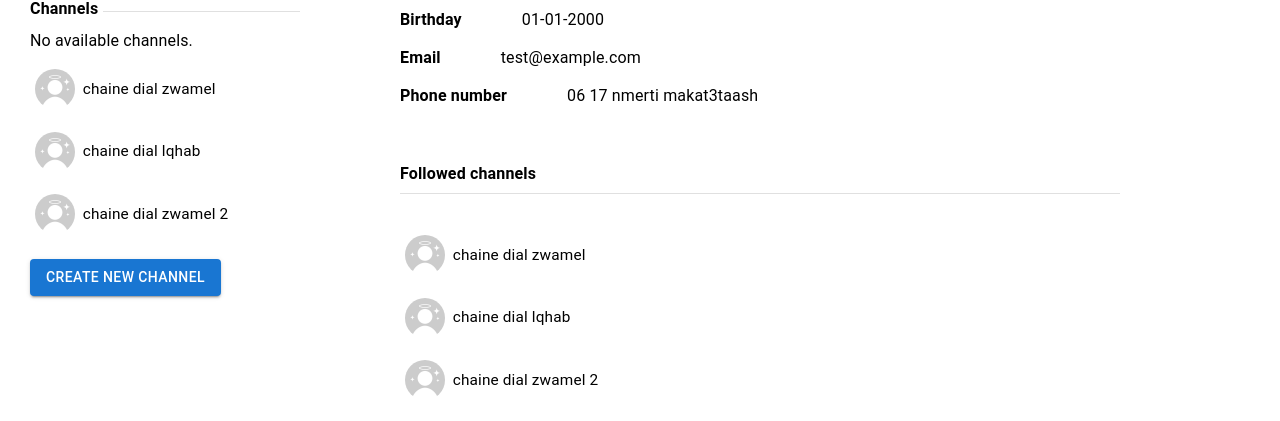
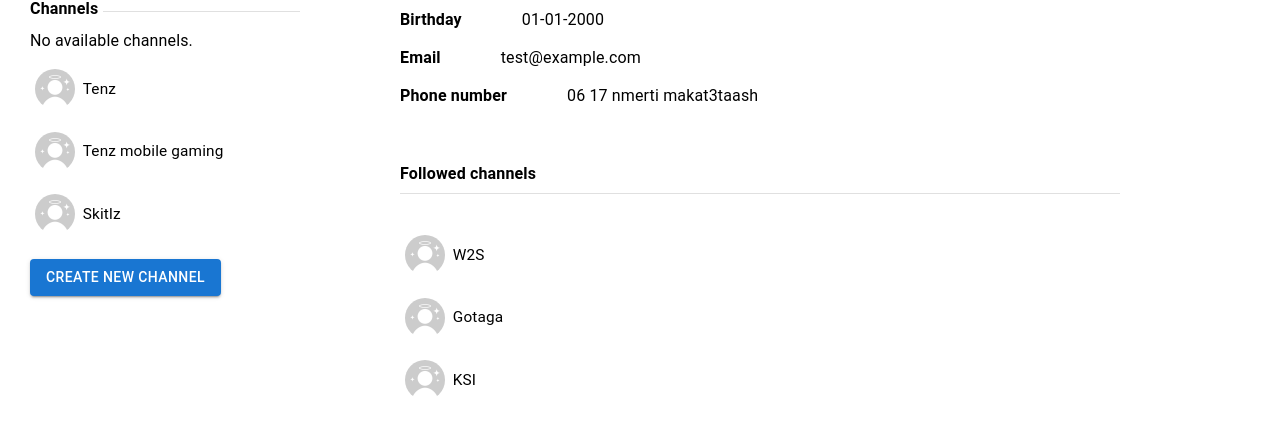
Before and after one commit to eessadrati/StreaGa, a React (Create React App) app in the folder client/: page /profile in a window 1280 px wide. Shown: the part 376-797 px from the top of the page. Built offline with nearby package versions, Linux system fonts and the light colour scheme; no server answers.

Commit message:
edit channel page

```diff
--- a/client/src/components/FollowersList.js
+++ b/client/src/components/FollowersList.js
@@ -6,9 +6,9 @@ import PersonRemoveIcon from '@mui/icons-material/PersonRemove';
 function FollowersList() {
   return (
     <Grid container xs={6}>
-        <Channel srcImg='profile.jpg' name={getName("zzamel")} sx={styles.followersList}/>
-        <Channel srcImg='profile.jpg' name={getName("lqahba")} sx={styles.followersList} />
-        <Channel srcImg='profile.jpg' name={getName("ssobissa")} sx={styles.followersList} />
+        <Channel srcImg='profile.jpg' name={getName("saad")} sx={styles.followersList}/>
+        <Channel srcImg='profile.jpg' name={getName("amine")} sx={styles.followersList} />
+        <Channel srcImg='profile.jpg' name={getName("jawhar")} sx={styles.followersList} />
     </Grid>
   )
 }
--- a/client/src/components/Videos.js
+++ b/client/src/components/Videos.js
@@ -13,14 +13,14 @@ const Videos = () => {
   const {height}=useWindowDimensions();
     const images = ["eye.webp","eye.webp","eye.webp","eye.webp","eye.webp","eye.webp","eye.webp","eye.webp","eye.webp","eye.webp"];
     const listRef=useRef(null);
-    const [videoList, setVideoList]=useState([{id:'',src:'/eye.webp',poster:'eye.webp',isLive:true,title:'this is a title',channelId:'2',channelName:'channel', channelProfile:'/eye.webp',views:2,time:"121150",createdAt:'2022-01-01 00:00:00'},
-                                              {id:'',src:'/eye.webp',poster:'eye.webp', isLive:false,title:'this is a title this is a title this is a title this is a title this is a title title',channelId:'2',channelName:'channel' ,channelProfile:'/eye.webp',views:7854122,time:"1250", createdAt:'2022-01-01 00:00:00'},
-                                              {id:'',src:'/eye.webp',poster:'eye.webp',isLive:true,title:'this is a title this is a title this is a title ',channelId:'1',channelName:'channel', channelProfile:'/eye.webp',views:2,time:"150", createdAt:'202-01-01 00:00:00'},
-                                              {id:'',src:'/eye.webp',poster:'eye.webp',isLive:false,title:'this is a title this is a title this is a title this',channelId:'2',channelName:'channel', channelProfile:'/eye.webp',views:2,time:"1477250", createdAt:'2022-04-01 12:00:00'},
-                                              {id:'',src:'/eye.webp',poster:'eye.webp',isLive:false,title:'this is a title this is',channelId:'2',channelName:'channel', channelProfile:'/eye.webp', views:11112,time:"650", createdAt:'2020-01-01 00:00:00'},
-                                              {id:'',src:'/eye.webp',poster:'eye.webp',isLive:true,title:'title',channelId:'3',channelName:'channel', channelProfile:'/eye.webp', views:20,time:"10", createdAt:'2020-01-01 00:00:00'},
-                                              {id:'',src:'/eye.webp',poster:'eye.webp', isLive:false,title:'this is a title this is a title this is a title this is',channelId:'4',channelName:'channel', channelProfile:'/eye.webp',views:2,time:"11250", createdAt:'2020-01-01 00:00:00'},
-                                              {id:'',src:'/eye.webp',poster:'eye.webp',isLive:true,title:'this is a title this is a title this is a title',channelId:'4',channelName:'channel', channelProfile:'/eye.webp',views:4552,time:"0", createdAt:'2020-01-01 00:00:00'}
+    const [videoList, setVideoList]=useState([{id:'',src:'/eye.webp',poster:'eye.webp',isLive:true,title:'Minecraft and Chill',channelId:'2',channelName:'MrBeast', channelProfile:'/eye.webp',views:2,time:"121150",createdAt:'2022-01-01 00:00:00'},
+                                              {id:'',src:'/eye.webp',poster:'eye.webp', isLive:false,title:'⚽ Fifa22 tournament',channelId:'2',channelName:'Squizzie' ,channelProfile:'/eye.webp',views:7854122,time:"1250", createdAt:'2022-01-01 00:00:00'},
+                                              {id:'',src:'/eye.webp',poster:'eye.webp',isLive:true,title:'GTA 5 public server 🚗 Join us !',channelId:'1',channelName:'Crystalst', channelProfile:'/eye.webp',views:2,time:"150", createdAt:'202-01-01 00:00:00'},
+                                              {id:'',src:'/eye.webp',poster:'eye.webp',isLive:false,title:'Minecraft 🧱 and chill',channelId:'2',channelName:'KSA', channelProfile:'/eye.webp',views:2,time:"1477250", createdAt:'2022-04-01 12:00:00'},
+                                              {id:'',src:'/eye.webp',poster:'eye.webp',isLive:false,title:'CSGO : RERUN: G2 vs. Astralis - Map 2 [Dust2] - Group B ',channelId:'2',channelName:'Tenz Official', channelProfile:'/eye.webp', views:11112,time:"650", createdAt:'2020-01-01 00:00:00'},
+                                              {id:'',src:'/eye.webp',poster:'eye.webp',isLive:true,title:'Road to diamond 💎 R6S',channelId:'3',channelName:'Tonyfps', channelProfile:'/eye.webp', views:20,time:"10", createdAt:'2020-01-01 00:00:00'},
+                                              {id:'',src:'/eye.webp',poster:'eye.webp', isLive:false,title:'Playing 3v3 Rocket League ⚽🚙',channelId:'4',channelName:'Wayton Pikin', channelProfile:'/eye.webp',views:2,time:"11250", createdAt:'2020-01-01 00:00:00'},
+                                              {id:'',src:'/eye.webp',poster:'eye.webp',isLive:true,title:'Fortnite challenges with Pewdipie',channelId:'4',channelName:'Pewdipie', channelProfile:'/eye.webp',views:4552,time:"0", createdAt:'2020-01-01 00:00:00'}
                                             ]);
    // const [listTitle, setListTitle]=useState('Videos from followed channels');
 
--- a/client/src/components/pages/Home.js
+++ b/client/src/components/pages/Home.js
@@ -45,7 +45,7 @@ const Home = () => {
         onChange={handleChange}
         sx={{height:height/15}}
         >
-        <Tab value="home" label={<>{getIcon("home") }home</>}  iconPosition="start" sx={{textTransform:'none',fontSize:'1.5vw'}} />
+        <Tab value="home" label={<>{getIcon("home") }Home</>}  iconPosition="start" sx={{textTransform:'none',fontSize:'1.5vw'}} />
         <Tab value="blog" label={<>{getIcon("blog")}News & Reviews</>} iconPosition="start"  sx={{textTransform:'none',fontSize:'1.3vw'}} />
         <Tab value="event" label={<>{getIcon("event")} Events</>} iconPosition="start"  sx={{textTransform:'none',fontSize:'1.3vw'}} />
       </Tabs>
--- a/client/src/components/pages/Profile.js
+++ b/client/src/components/pages/Profile.js
@@ -70,9 +70,9 @@ const Profile = () => {
                     <Typography variant="body1" component="div" gutterBottom>
                         No available channels.
                     </Typography>
-                    <Channel srcImg='profile.jpg' name="chaine dial zwamel" onClick={() => { alert("No available channels")}} sx={styles.channelsList}/>
-                    <Channel srcImg='profile.jpg' name="chaine dial lqhab" sx={styles.channelsList} />
-                    <Channel srcImg='profile.jpg' name="chaine dial zwamel 2" sx={styles.channelsList} />
+                    <Channel srcImg='profile.jpg' name="Tenz" onClick={() => { alert("No available channels")}} sx={styles.channelsList}/>
+                    <Channel srcImg='profile.jpg' name="Tenz mobile gaming" sx={styles.channelsList} />
+                    <Channel srcImg='profile.jpg' name="Skitlz" sx={styles.channelsList} />
                     <Button
                         variant="contained"
                         sx={styles.button}
@@ -150,9 +150,9 @@ const Profile = () => {
                     </Typography>
                 </Grid>
                 <Divider sx={{marginRight:'160px', marginBottom:'30px'}} />
-                <Channel srcImg='profile.jpg' name="chaine dial zwamel" sx={styles.followedChannelsList}/>
-                <Channel srcImg='profile.jpg' name="chaine dial lqhab" sx={styles.followedChannelsList} />
-                <Channel srcImg='profile.jpg' name="chaine dial zwamel 2" sx={styles.followedChannelsList} />
+                <Channel srcImg='profile.jpg' name="W2S" sx={styles.followedChannelsList}/>
+                <Channel srcImg='profile.jpg' name="Gotaga" sx={styles.followedChannelsList} />
+                <Channel srcImg='profile.jpg' name="KSI" sx={styles.followedChannelsList} />
             </Grid>
 
             <Dialog
```
